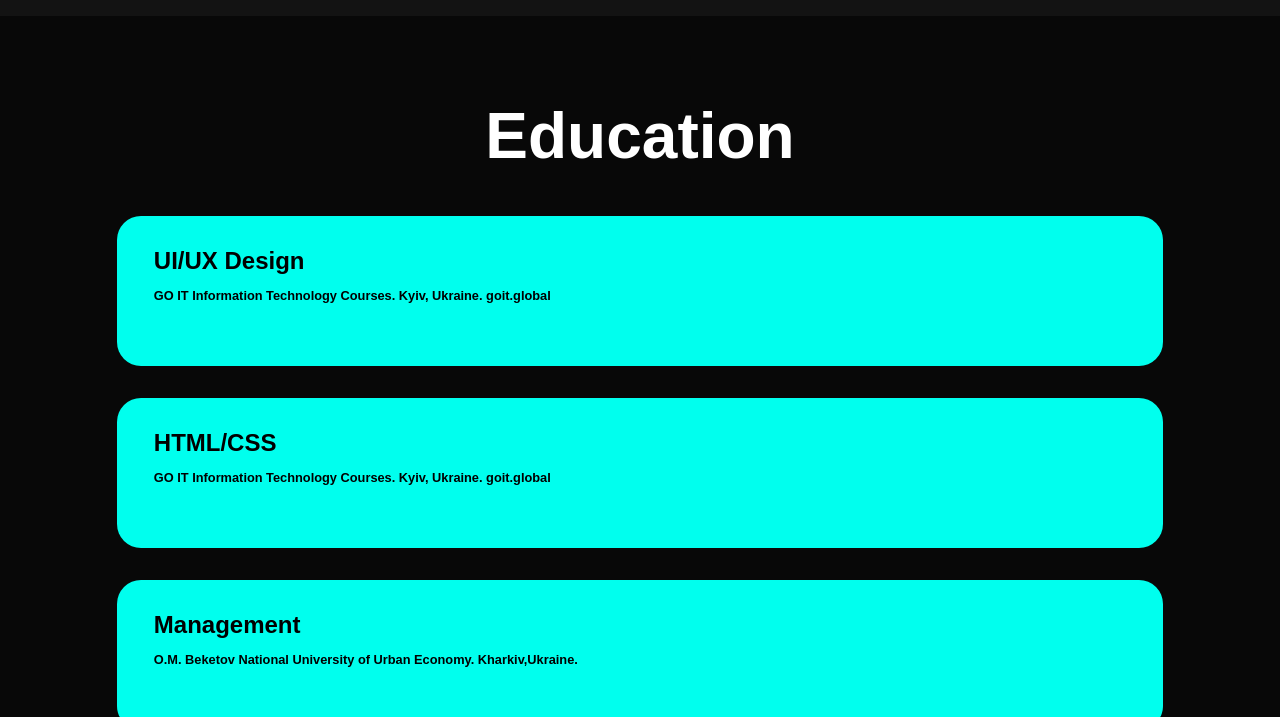
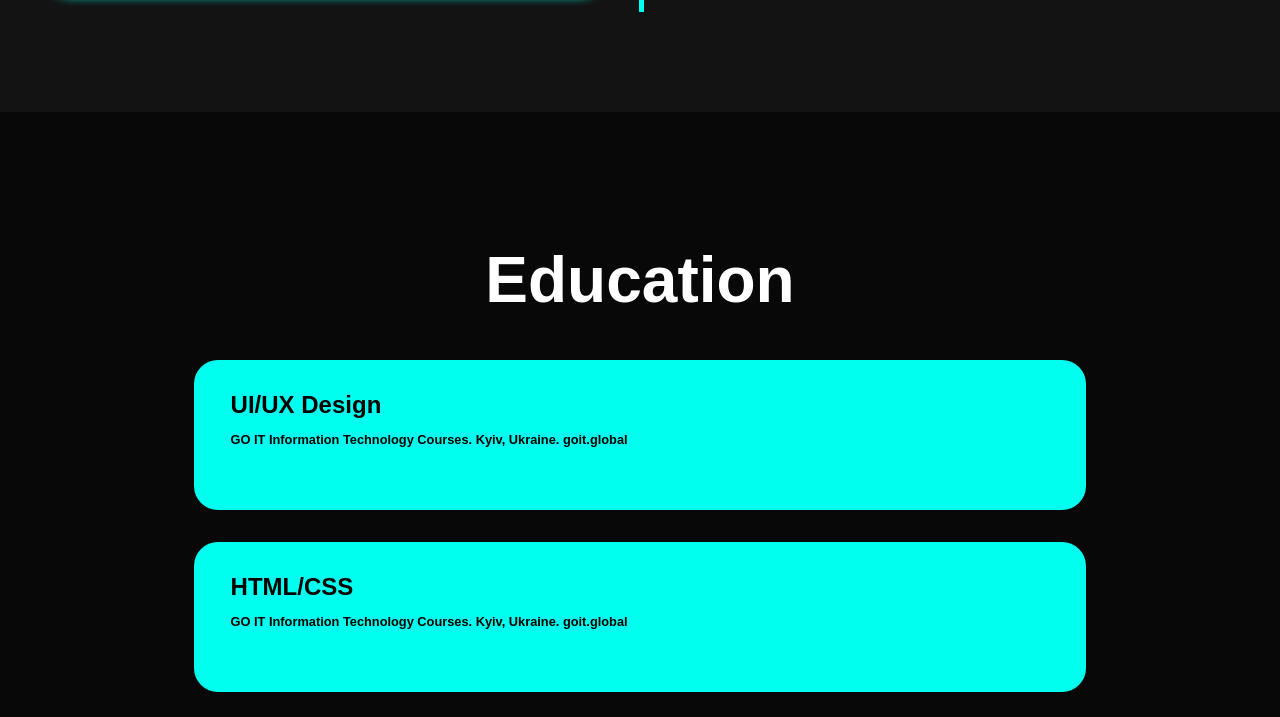
Before and after one commit to Anna-2024/Portfolio1, a website built with Vite: page index.html in a window 1280 px wide. Shown: the part 2083-2800 px from the top of the page. Built offline with nearby package versions, Linux system fonts and the light colour scheme; files whose address does not match are found by name.

Commit message:
commit changes

```diff
--- a/style.css
+++ b/style.css
@@ -153,7 +153,7 @@ body {
 
 section{
     min-height: 100vh;
-    padding: 4rem 6% 4rem;
+    padding: 10rem 12% 10rem;
 }
 .home{
     display: flex;
```
